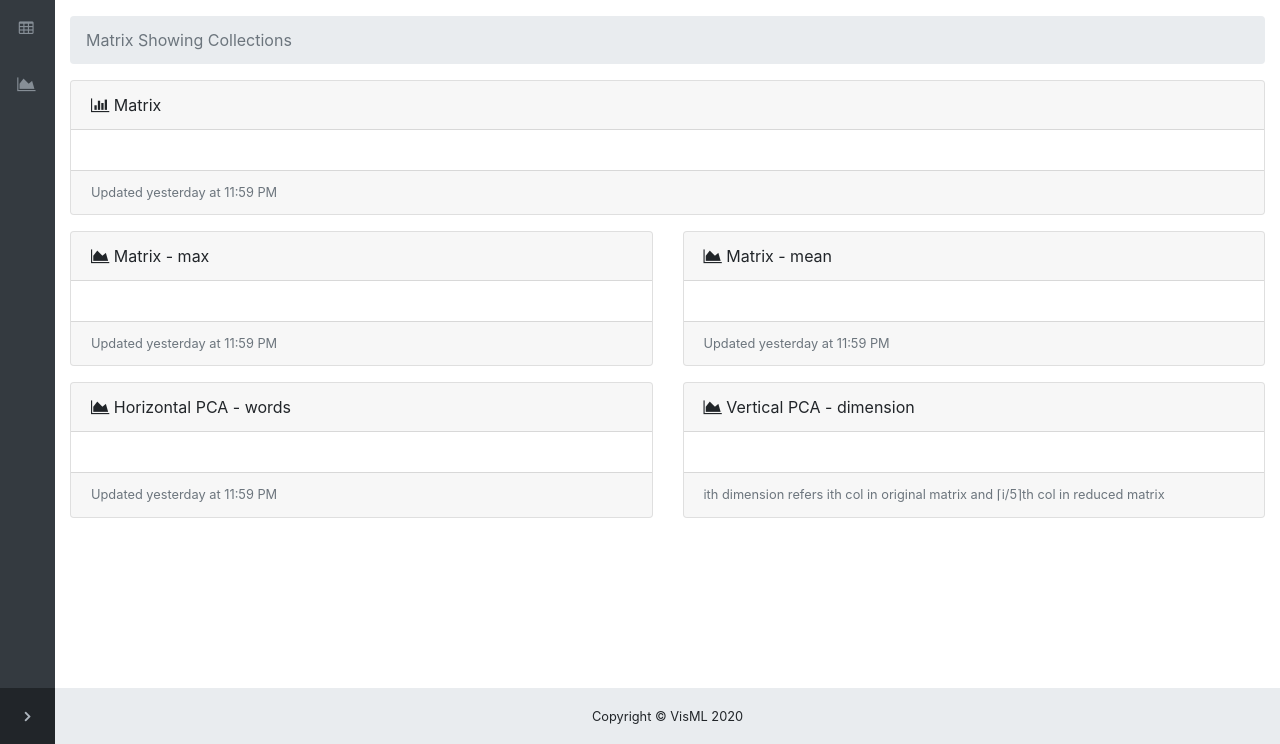
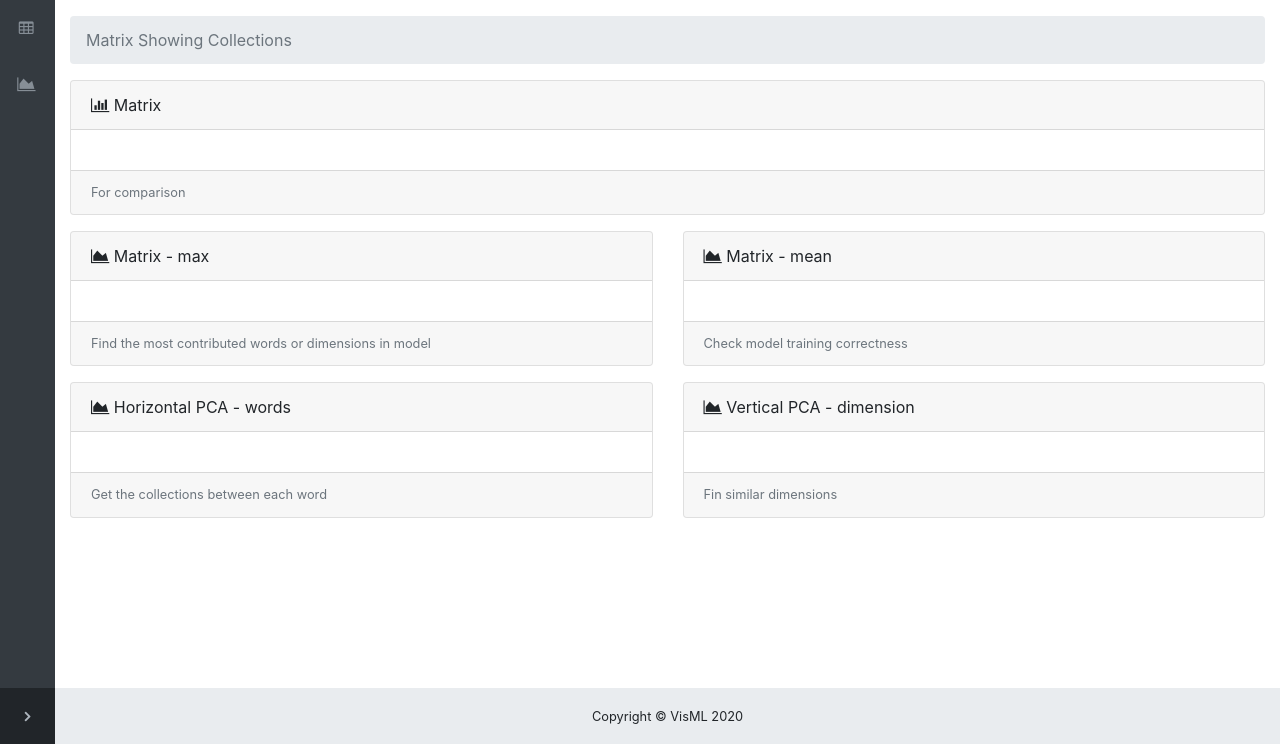
Before and after one commit to FoxerLee/Transformer-Vis, a Django app: template web/templates/index.html in a window 1280 px wide. Shown: the part 56-800 px from the top of the page. Run offline with Django 3.2, Linux system fonts and the light colour scheme; the template is opened without the code that fills it, so the values that code supplies are empty; some libraries are stand-ins or nearby versions.

Commit message:
add chart intro. Finish! :tada:

```diff
--- a/web/templates/index.html
+++ b/web/templates/index.html
@@ -112,7 +112,7 @@
                 <div id="dict"></div>
             </div>
         </div>
-        <div class="card-footer small text-muted">Updated yesterday at 11:59 PM</div>
+        <div class="card-footer small text-muted">For comparison</div>
       </div>
       <div class="row">
         <div class="col-xl-6">
@@ -122,7 +122,7 @@
             <div class="card-body">
                 <div id="dict_max"></div>
             </div>
-            <div class="card-footer small text-muted">Updated yesterday at 11:59 PM</div>
+            <div class="card-footer small text-muted">Find the most contributed words or dimensions in model</div>
           </div>
         </div>
         <div class="col-xl-6">
@@ -132,7 +132,7 @@
             <div class="card-body">
                 <div id="dict_mean"></div>
             </div>
-            <div class="card-footer small text-muted">Updated yesterday at 11:59 PM</div>
+            <div class="card-footer small text-muted">Check model training correctness</div>
           </div>
         </div>
       </div>
@@ -146,7 +146,7 @@
                 <div id="horizontal_pca_transforms"></div>
                 <div id="horizontal_pca"></div>
             </div>
-            <div class="card-footer small text-muted">Updated yesterday at 11:59 PM</div>
+            <div class="card-footer small text-muted">Get the collections between each word</div>
           </div>
         </div>
         <div class="col-xl-6">
@@ -156,7 +156,7 @@
             <div class="card-body">
                 <div id="vertical_pca"></div>
             </div>
-            <div class="card-footer small text-muted">ith dimension refers ith col in original matrix and ⌈i/5⌉th col in reduced matrix</div>
+            <div class="card-footer small text-muted">Fin similar dimensions</div>
           </div>
         </div>
       </div>
--- a/web/templates/words.html
+++ b/web/templates/words.html
@@ -81,7 +81,7 @@
                     <div class="card-body">
                         <div id="wq"></div>
                     </div>
-                    <div class="card-footer small text-muted">Updated yesterday at 11:59 PM</div>
+                    <div class="card-footer small text-muted">Words contribution in the sentence</div>
                   </div>
             </div>
             <div class="col-xl-6">
@@ -91,7 +91,7 @@
                 <div class="card-body">
                     <div id="nq"></div>
                 </div>
-                <div class="card-footer small text-muted">Updated yesterday at 11:59 PM</div>
+                <div class="card-footer small text-muted">How a word is associated with other words in the same sentence</div>
               </div>
             </div>
         </div>
@@ -105,7 +105,7 @@
                         <div id="multi_softmax"></div>
                     </div>
                 </div>
-                <div class="card-footer small text-muted">Updated yesterday at 11:59 PM</div>
+                <div class="card-footer small text-muted">How a word is associated with other words in the same sentence</div>
               </div>
           </div>
 
```
Also changed, not shown: requirements.txt (+6 -13 lines), 1 other file.
